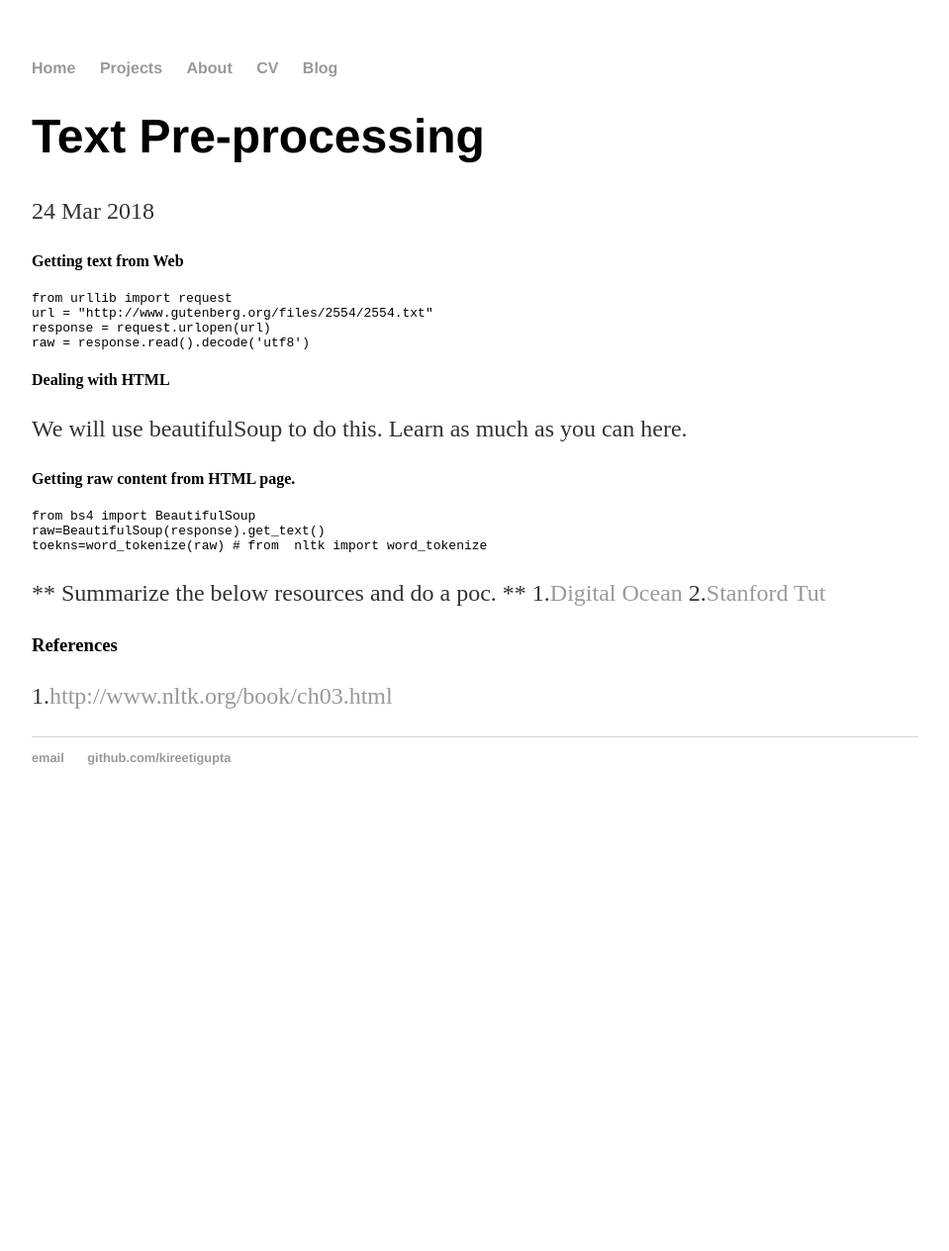
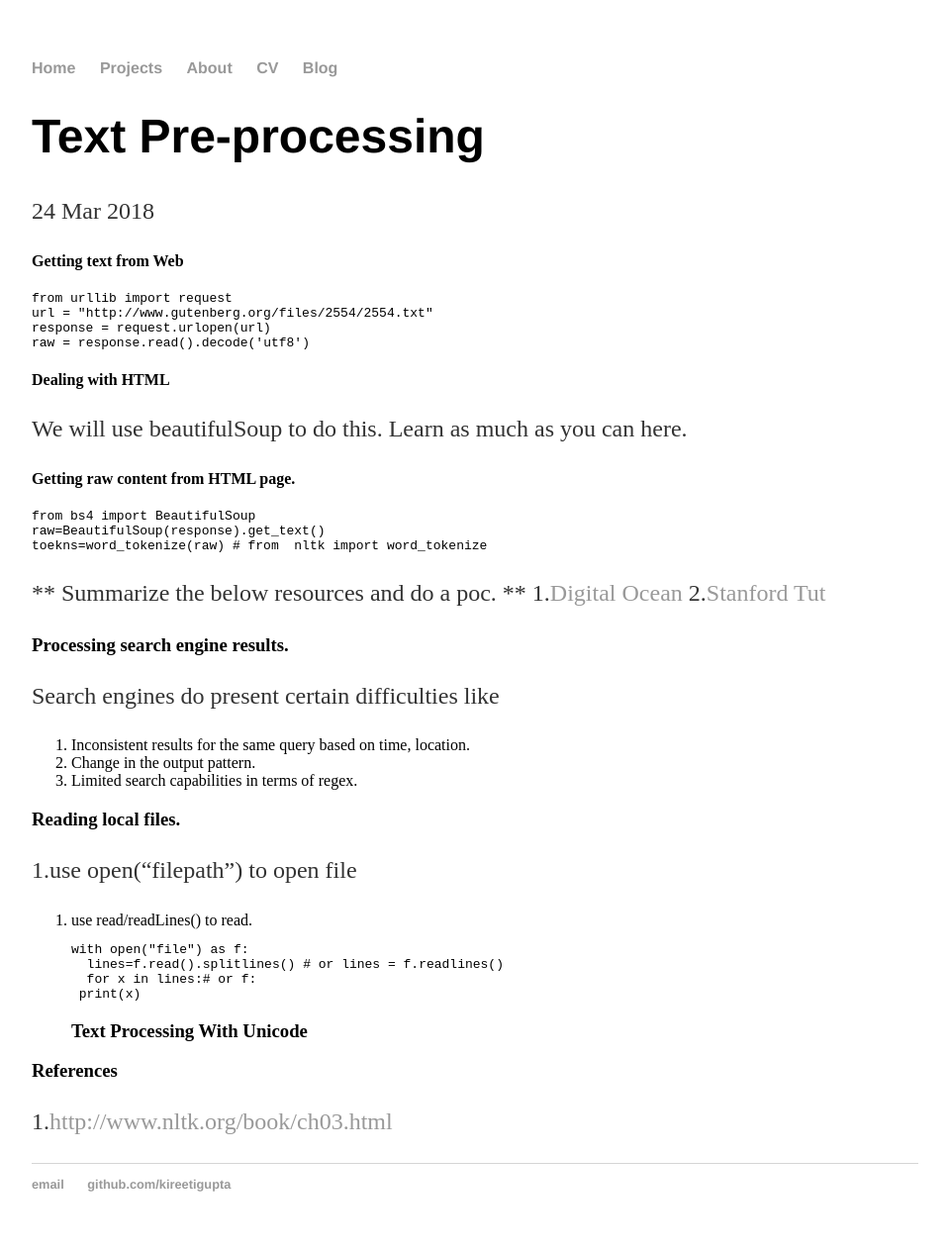
Before and after one commit to kireetigupta/kireetiboorla.github.io, a Jekyll site: the page built from _posts/2018-03-24-text-pre-processing.md, in a window 1280 px wide. Shown: the whole page at 99% size, without its empty margins (160-1119 px from the left). Built offline with Jekyll 4.4.1, drawn with Linux system fonts in a browser that asks for light colours; before the commit the page ends 900 px from its top, so only the background shows below that.

Commit message:
Update 2018-03-24-text-pre-processing.md

````diff
--- a/_posts/2018-03-24-text-pre-processing.md
+++ b/_posts/2018-03-24-text-pre-processing.md
@@ -23,6 +23,25 @@ toekns=word_tokenize(raw) # from  nltk import word_tokenize
 2.[Stanford Tut](http://web.stanford.edu/~zlotnick/TextAsData/Web_Scraping_with_Beautiful_Soup.html)
 
 
+### Processing search engine results.
+Search engines do present certain difficulties like
+1. Inconsistent results for the same query based on time, location.
+2. Change in the output pattern.
+3. Limited search capabilities in terms of regex.
+
+### Reading local files.
+1.use open("filepath") to open file
+2. use read/readLines() to read.
+```python
+with open("file") as f:
+  lines=f.read().splitlines() # or lines = f.readlines()
+  for x in lines:# or f:
+    print(x)
+```
+### Text Processing With Unicode
+
+
+
 
 ### References
 1.[http://www.nltk.org/book/ch03.html](NLTK Org book)
````
